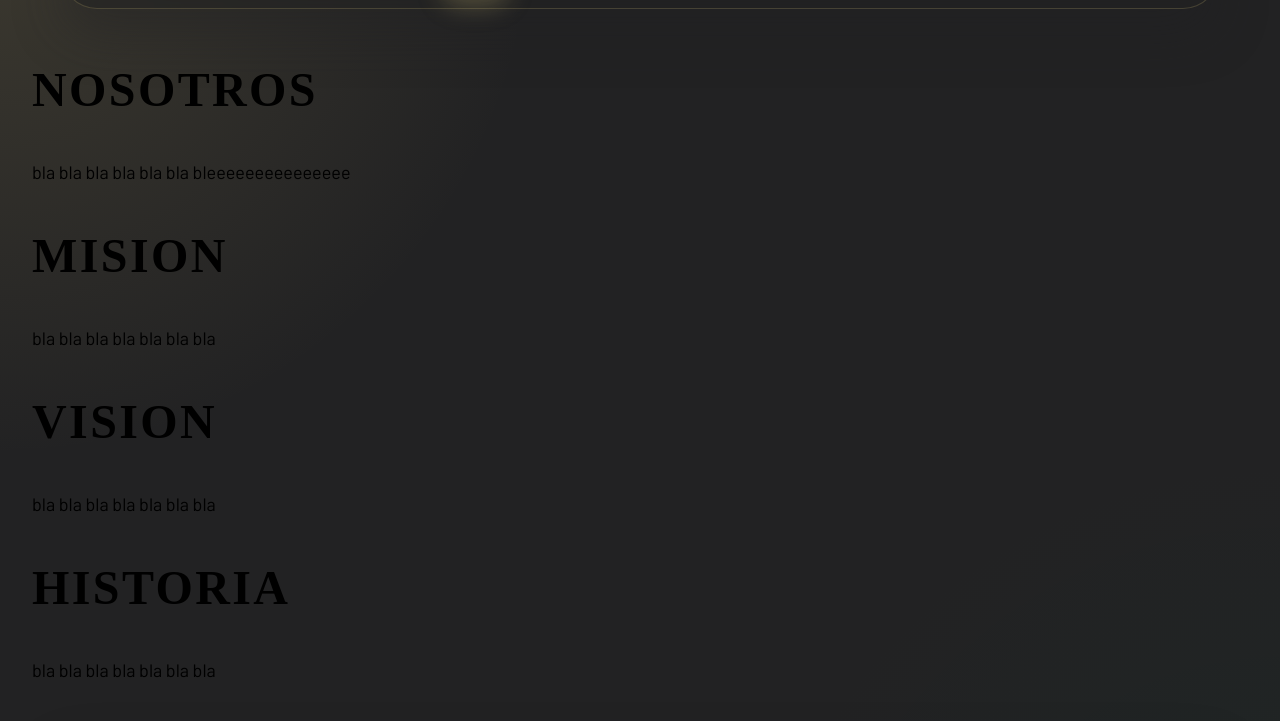
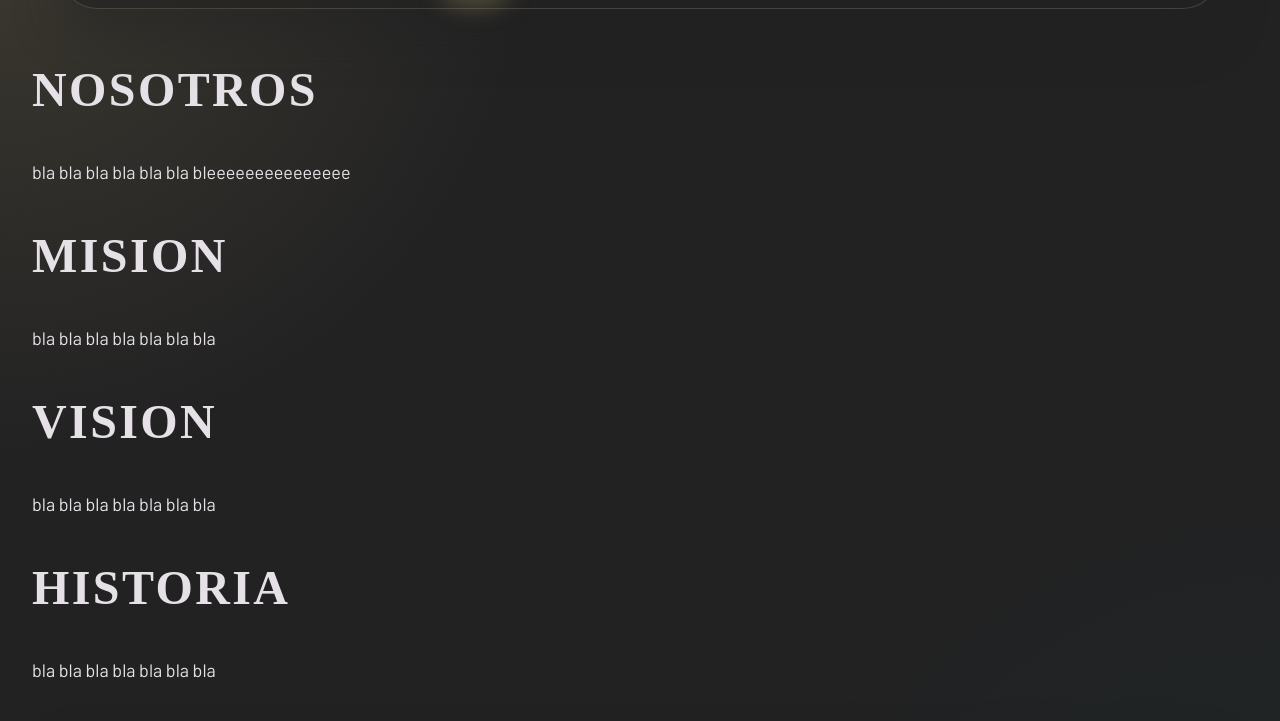
Before and after one commit to Raydan08x/e-commerce-sierra-dorada, a plain HTML site: page index.html in a window 1280 px wide. Shown: the part 79-800 px from the top of the page. Drawn offline with Linux system fonts and the light colour scheme; a web font is replaced by a local one.

Commit message:
Agrega color blanco a texto del body en todos los estilos

```diff
--- a/src/css/styles-contacto.css
+++ b/src/css/styles-contacto.css
@@ -23,6 +23,7 @@ body {
     margin: 0;
     padding: 100px 32px 32px;
     font-family: var(--fuente-parrafos);
+    color: var(--color-blanco-hueso);
     background-color: var(--color-negro);
     background-image:
         radial-gradient(circle at 0% 0%, rgba(179, 162, 105, 0.18), transparent 32%),
--- a/src/css/styles-nosotros.css
+++ b/src/css/styles-nosotros.css
@@ -23,6 +23,7 @@ body {
     margin: 0;
     padding: 100px 32px 32px;
     font-family: var(--fuente-parrafos);
+    color: var(--color-blanco-hueso);
     background-color: var(--color-negro);
     background-image:
         radial-gradient(circle at 0% 0%, rgba(179, 162, 105, 0.18), transparent 32%),
--- a/src/css/styles-productos.css
+++ b/src/css/styles-productos.css
@@ -23,6 +23,7 @@ body {
     margin: 0;
     padding: 100px 32px 32px;
     font-family: var(--fuente-parrafos);
+    color: var(--color-blanco-hueso);
     background-color: var(--color-negro);
     background-image:
         radial-gradient(circle at 0% 0%, rgba(179, 162, 105, 0.18), transparent 32%),
--- a/src/css/styles.css
+++ b/src/css/styles.css
@@ -23,6 +23,7 @@ body {
     margin: 0;
     padding: 100px 32px 32px;
     font-family: var(--fuente-parrafos);
+    color: var(--color-blanco-hueso);
     background-color: var(--color-negro);
     background-image:
         radial-gradient(circle at 0% 0%, rgba(179, 162, 105, 0.18), transparent 32%),
```
